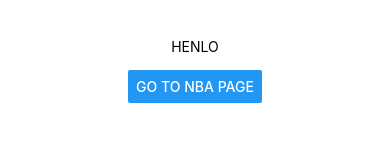
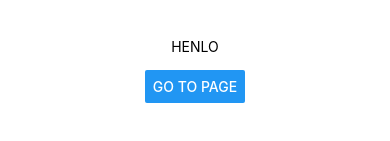
Before and after one commit to sombrilla/react-native-testing, a React Native app: screen / in a window 390 px wide. Shown: the part 359-500 px from the top of the page. Built offline with nearby package versions, Linux system fonts and the light colour scheme.

Commit message:
Update home page button copy

```diff
--- a/containers/home/home.js
+++ b/containers/home/home.js
@@ -9,7 +9,7 @@
       <View style={styles.container}>
         <CopyTest copy="HENLO" />
         <Button
-          title="Go to NBA page"
+          title="Go to page"
           // onPress={() =>
           //   this.props.navigation.navigate('Nba')
           // }
```
